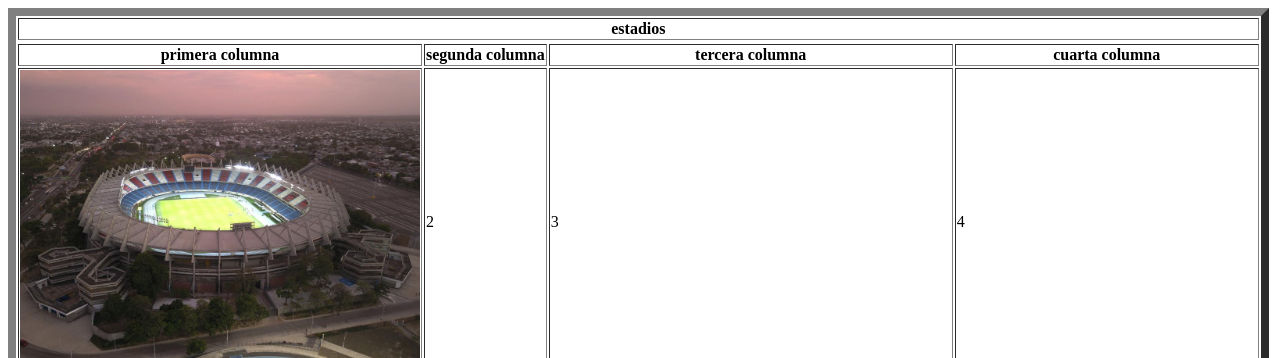
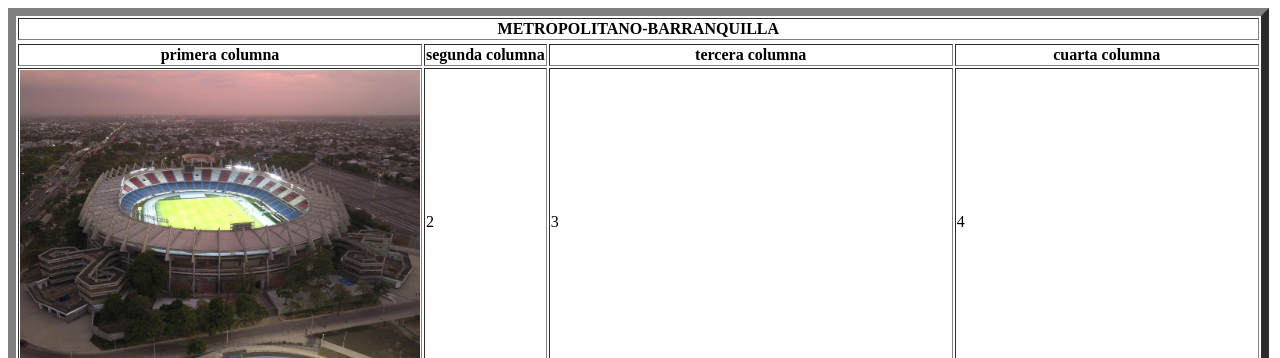
Before and after one commit to jesusino29/proyecto2005, a plain HTML site: page index.html in a window 1280 px wide. Shown: the top 358 px of the page. Drawn offline with Linux system fonts and the light colour scheme.

Commit message:
Update index.html
cambie titulo

```diff
--- a/index.html
+++ b/index.html
@@ -9,7 +9,7 @@
 <body>
     <table border="8">
         <tr>
-         <th colspan="4" >estadios </th>
+         <th colspan="4" >METROPOLITANO-BARRANQUILLA </th>
         <tr>
         <tr>
             <th>primera columna</th>
```
